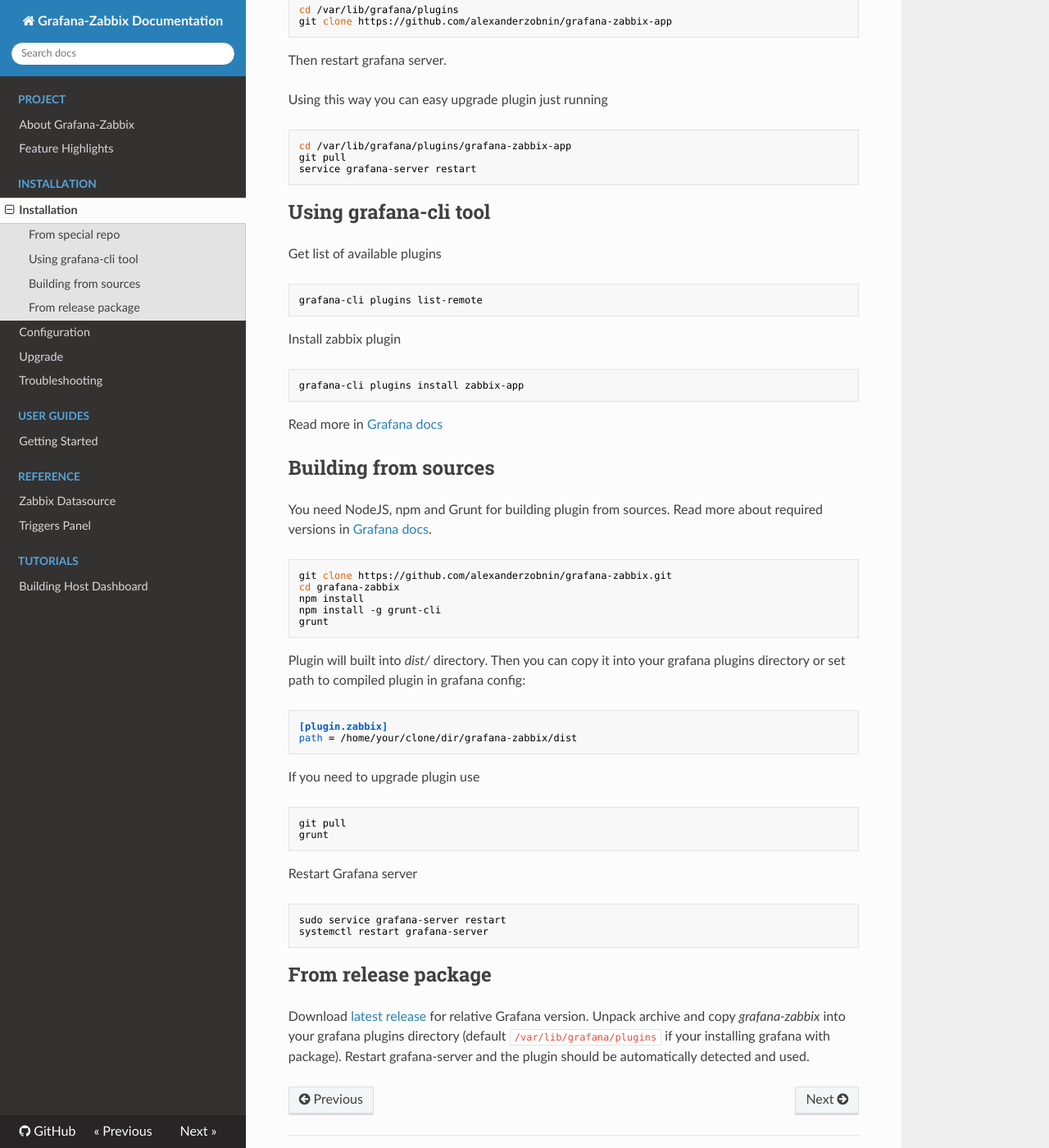
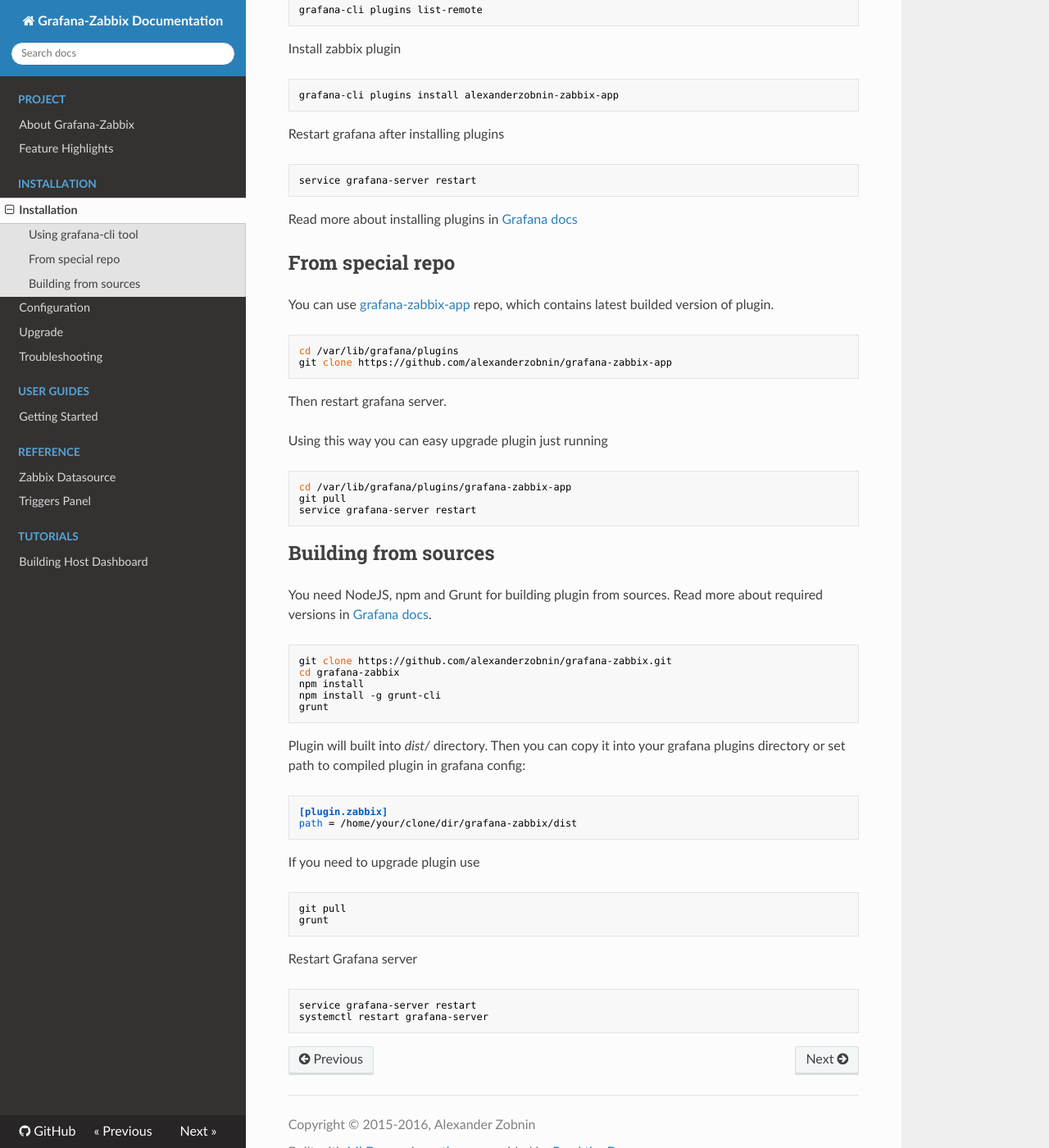
Before and after one commit to grafana/grafana-zabbix, an MkDocs documentation site: the page built from docs/sources/installation/index.md, in a window 1280 px wide and 1400 px high, scrolled down 272 px. Shown: the whole window at 82% size. Built offline with MkDocs 1.6.1, drawn with Linux system fonts in a browser that asks for light colours; nearby versions of some CDN libraries; old or Windows-style settings are respelled for this version of MkDocs; some of the changed text lies outside the part shown.

Commit message:
Updated installation docs.

````diff
--- a/docs/sources/installation/index.md
+++ b/docs/sources/installation/index.md
@@ -2,6 +2,26 @@
 page_description: Installation instructions for Grafana-Zabbix.
 
 # Installation
+
+## Using grafana-cli tool
+Get list of available plugins
+
+```sh
+grafana-cli plugins list-remote
+```
+
+Install zabbix plugin
+
+```sh
+grafana-cli plugins install alexanderzobnin-zabbix-app
+```
+
+Restart grafana after installing plugins
+```sh
+service grafana-server restart
+```
+
+Read more about installing plugins in [Grafana docs](http://docs.grafana.org/plugins/installation/)
 
 ## From special repo
 You can use [grafana-zabbix-app](https://github.com/alexanderzobnin/grafana-zabbix-app) repo,
@@ -20,21 +40,6 @@
 git pull
 service grafana-server restart
 ```
-
-## Using grafana-cli tool
-Get list of available plugins
-
-```sh
-grafana-cli plugins list-remote
-```
-
-Install zabbix plugin
-
-```sh
-grafana-cli plugins install zabbix-app
-```
-
-Read more in [Grafana docs](http://docs.grafana.org/plugins/installation/)
 
 ## Building from sources
 You need NodeJS, npm and Grunt for building plugin from sources. Read more about required versions
@@ -66,12 +71,6 @@
 Restart Grafana server
 
 ```sh
-sudo service grafana-server restart
+service grafana-server restart
 systemctl restart grafana-server
 ```
-
-## From release package
-Download [latest release](https://github.com/alexanderzobnin/grafana-zabbix/releases/latest)
-for relative Grafana version. Unpack archive and copy *grafana-zabbix* into your grafana
-plugins directory (default `/var/lib/grafana/plugins` if your installing grafana with package).
-Restart grafana-server and the plugin should be automatically detected and used.
````
